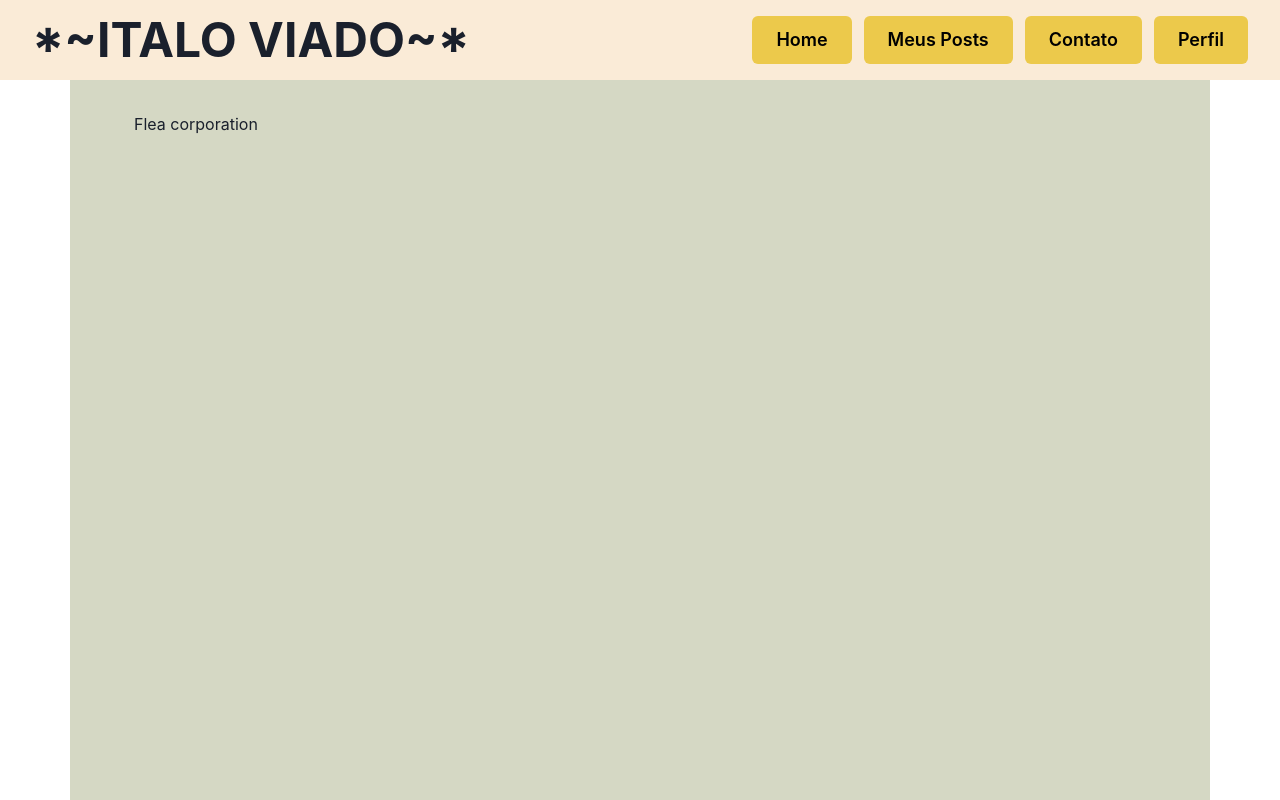
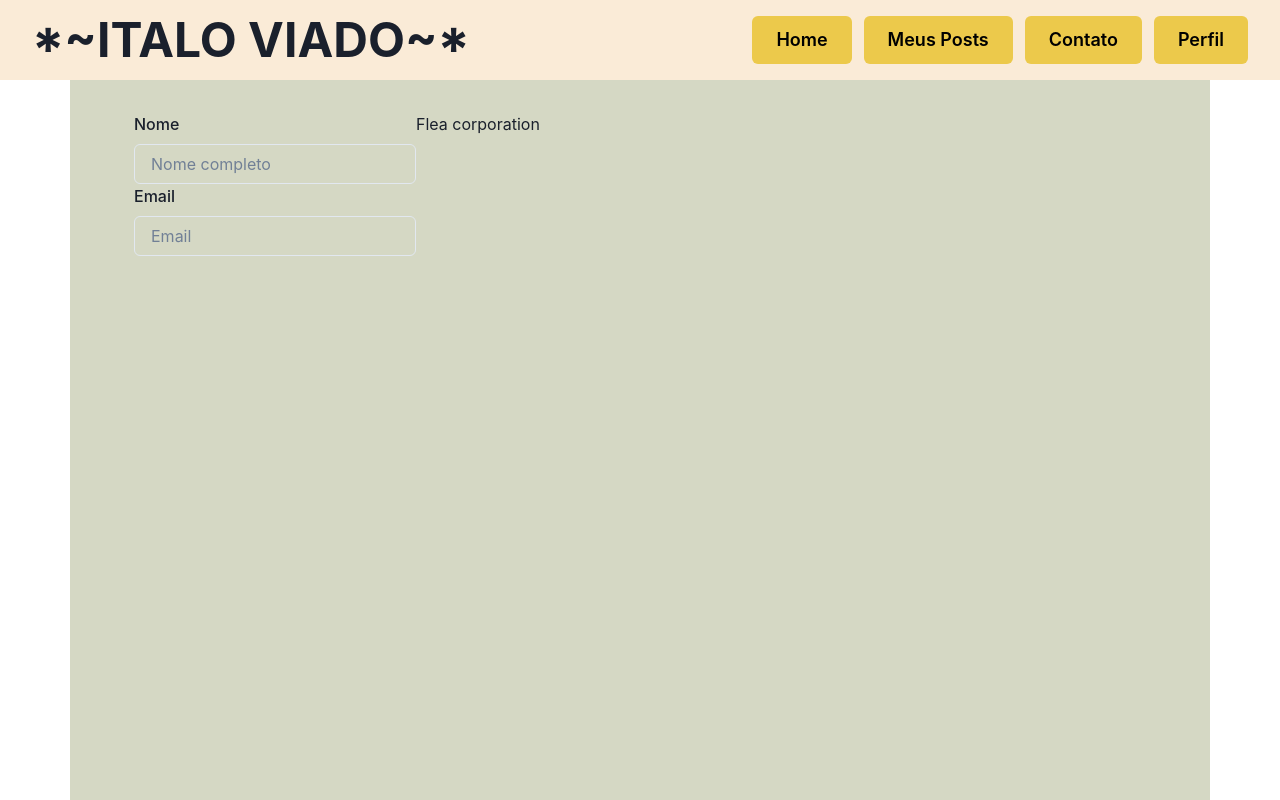
Before and after one commit to pedr0ferrari/blog, a Next.js app: page /contato in a window 1280 px wide. Built offline with nearby package versions, Linux system fonts and the light colour scheme.

Commit message:
create first input using state

```diff
--- a/pages/contato.tsx
+++ b/pages/contato.tsx
@@ -1,11 +1,29 @@
+import { Flex, Input, FormLabel } from "@chakra-ui/react";
+import { useState } from "react";
 import Header from "../components/header/header";
 import Main from "../layouts/Main";
 
 const Contato = () => {
+  const [nome, setNome] = useState("");
+  console.log(nome);
   return (
     <>
       <Header />
-      <Main>Flea corporation</Main>
+      <Main>
+        <Flex as="form" direction="column">
+          <FormLabel>Nome</FormLabel>
+          <Input
+            placeholder="Nome completo"
+            value={nome}
+            onChange={(event) => {
+              setNome(event.target.value);
+            }}
+          />
+          <FormLabel>Email</FormLabel>
+          <Input placeholder="Email" />
+        </Flex>
+        Flea corporation
+      </Main>
     </>
   );
 };
```
